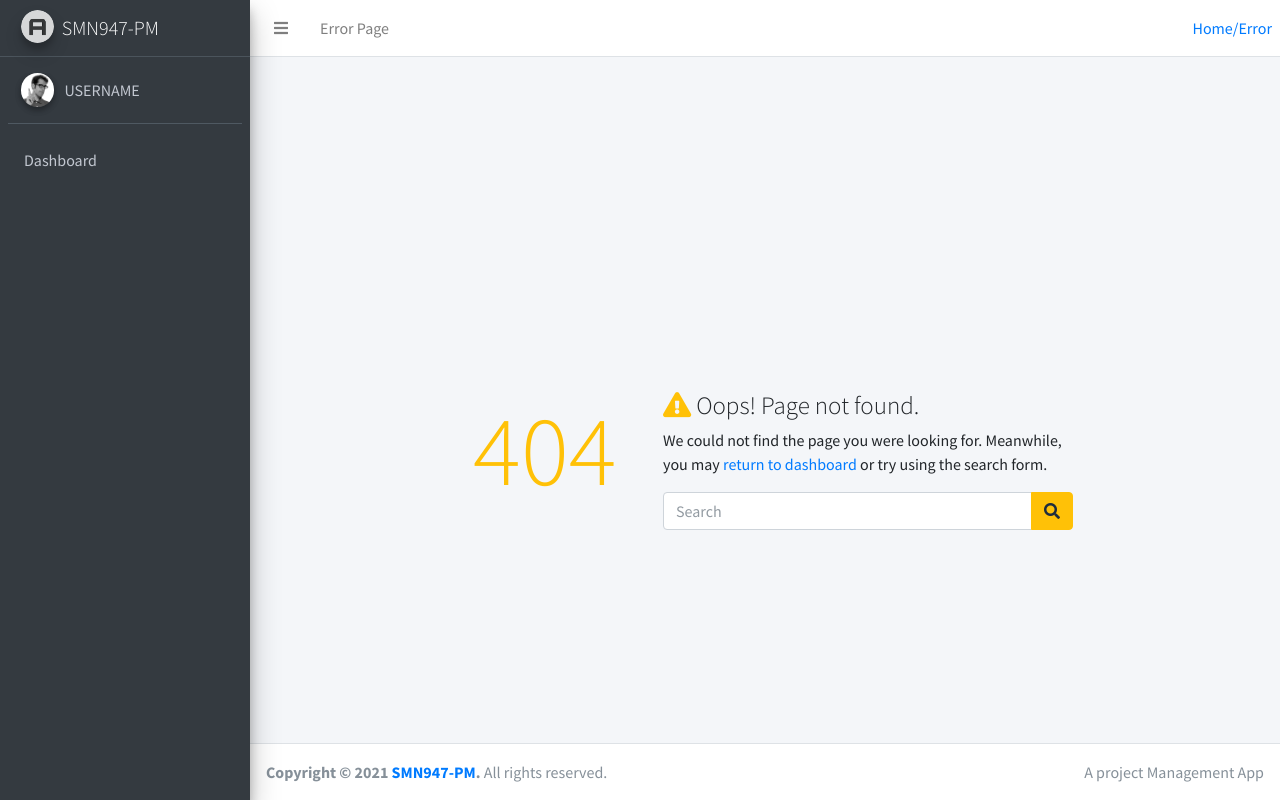
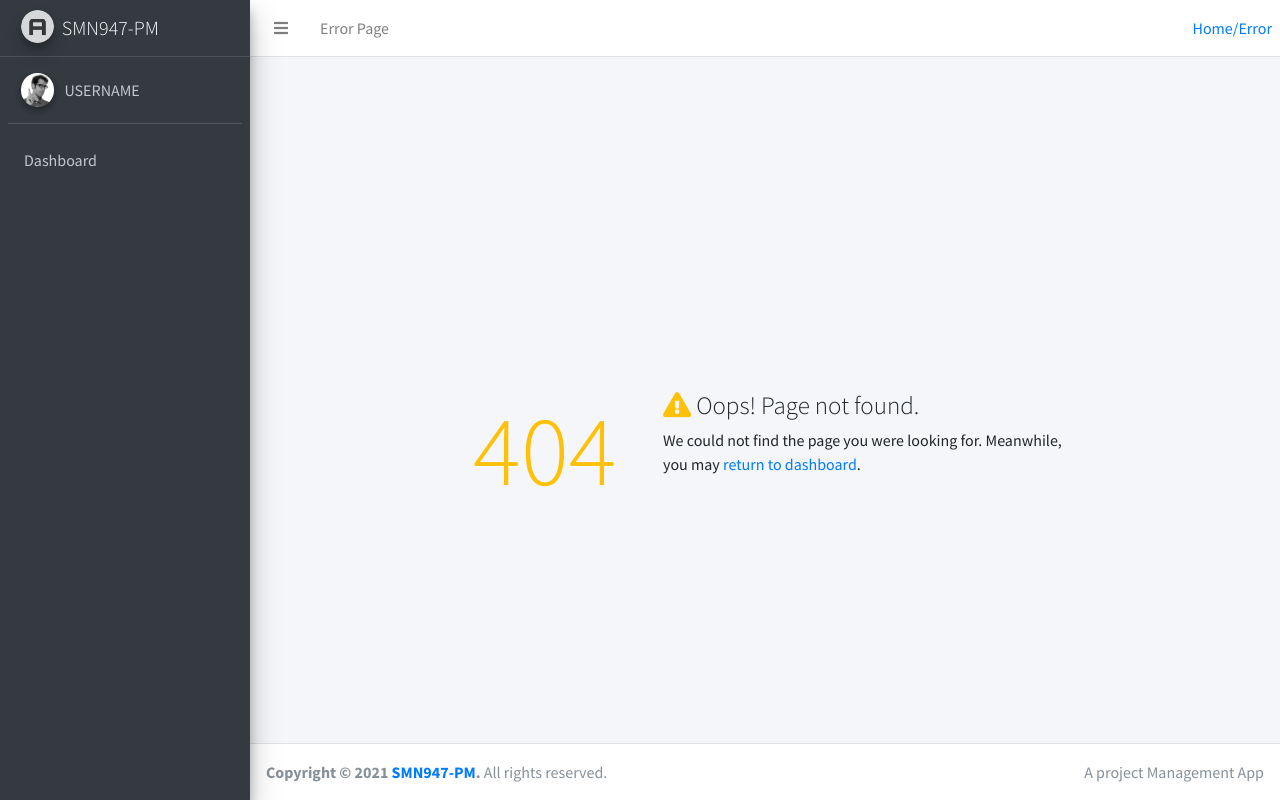
Before and after one commit to SMN947/SMN947-PM, a PHP site: page /index.php?url=error in a window 1280 px wide. Run offline with PHP 8.4, Linux system fonts and the light colour scheme; some libraries are stand-ins or nearby versions.

Commit message:
removed search from error page

```diff
--- a/Views/Errors/error.php
+++ b/Views/Errors/error.php
@@ -18,20 +18,8 @@
 
           <p>
             We could not find the page you were looking for.
-            Meanwhile, you may <a href="<?= BASE_URL ?>">return to dashboard</a> or try using the search form.
+            Meanwhile, you may <a href="<?= BASE_URL ?>">return to dashboard</a>.
           </p>
-
-          <form class="search-form">
-            <div class="input-group">
-              <input type="text" name="search" class="form-control" placeholder="Search">
-
-              <div class="input-group-append">
-                <button type="submit" name="submit" class="btn btn-warning"><i class="fas fa-search"></i>
-                </button>
-              </div>
-            </div>
-            <!-- /.input-group -->
-          </form>
         </div>
         <!-- /.error-content -->
       </div>
```
